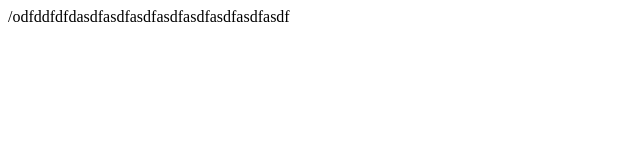
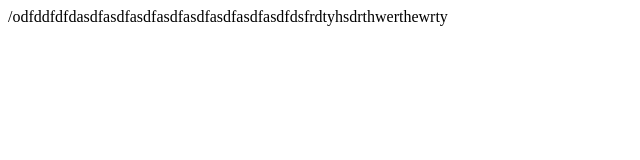
Before and after one commit to Nemco5/Nemco5, a plain HTML site: page index.html in a window 1280 px wide. Shown: the whole page, without its empty margins (0-640 px from the left). Drawn offline with Linux system fonts and the light colour scheme.

Commit message:
cdfdfdfdfddeeeee

```diff
--- a/index.html
+++ b/index.html
@@ -7,6 +7,6 @@
     <title>Document</title>
 </head>
 <body>
-    /odfddfdfdasdfasdfasdfasdfasdfasdfasdfasdf
+    /odfddfdfdasdfasdfasdfasdfasdfasdfasdfasdfdsfrdtyhsdrthwerthewrty
 </body>
 </html>
```
